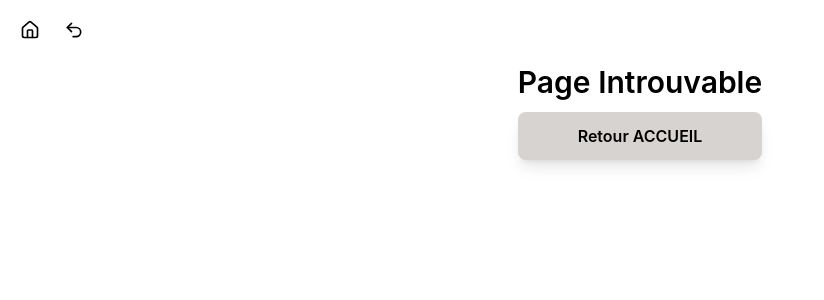
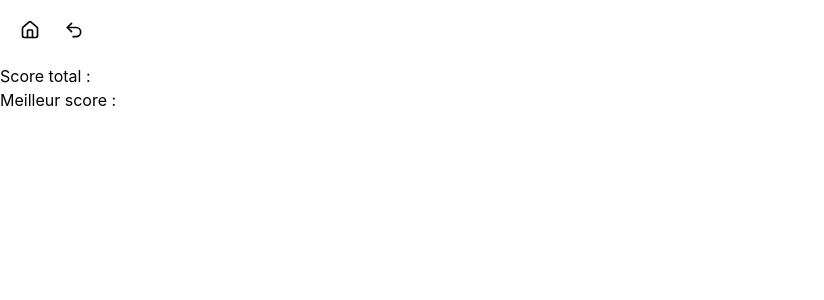
Before and after one commit to Frederic-Champion/projet-examen-blanc, a React (Vite) app: page /memory-card in a window 1280 px wide. Shown: the top 300 px of the page, without its empty margins (0-824 px from the left). Built offline with nearby package versions, Linux system fonts and the light colour scheme.

Commit message:
cadrage Memory Card

```diff
--- a/src/App.tsx
+++ b/src/App.tsx
@@ -7,6 +7,7 @@ import Calculatrice from "./pages/Calculatrice";
 import CalculatricePageBlanche from "./pages/Calculatrice-pageBlanche";
 import CvApplication from "./pages/CvApplication";
 import Catalogue, { FicheMonture } from "./pages/Catalogue";
+import { MemoryCard } from "./pages/Memory-Card";
 
 function App() {
   const naviguer = useNavigate();
@@ -31,6 +32,7 @@ function App() {
       <main>
         <Routes>
           <Route path="/" element={<Accueil />} />
+          <Route path="*" element={<PageIntrouvable />} />
           <Route path="/brouillon" element={<Brouillon />} />
           <Route path="/page-calculatrice" element={<NavigationCalculatrice />}>
             <Route index element={<CalculatriceAccueil />} />
@@ -40,7 +42,7 @@ function App() {
           <Route path="/cv-application" element={<CvApplication />} />
           <Route path="/catalogue" element={<Catalogue />} />
           <Route path="/catalogue/:id" element={<FicheMonture />} />
-          <Route path="*" element={<PageIntrouvable />} />
+          <Route path="/memory-card" element={<MemoryCard />} />
         </Routes>
       </main>
     </div>
--- a/src/data/exercices.ts
+++ b/src/data/exercices.ts
@@ -26,6 +26,12 @@ export const EXERCICES: Exercice[] = [
     titre: "Page Calculatrice",
     description: "Lien vers les exercices de calculatrice",
   },
+    {
+    path: "/memory-card",
+    titre: "Odin - Memory Card",
+    description: "Second exercice du Projet Odin React",
+  },
+
 
 ];
 
--- /dev/null
+++ b/src/pages/Memory-Card.tsx
@@ -0,0 +1,16 @@
+import { useState } from "react";
+
+function MemoryCard() {
+  const [montreH, setMontreH] = useState([])
+  const [montreF, setMontreF] = useState([]);
+
+  // API montres femmes : "https://dummyjson.com/products/category/womens-watches"
+  // API montres hommes : "https://dummyjson.com/products/category/mens-watches"
+
+  return <div className="pt-16">
+    <p>Score total :</p>
+    <p>Meilleur score :</p>
+  </div>;
+}
+
+export { MemoryCard };
```
Also changed, not shown: 1 other file (tests, documents, lock files or other folders).
